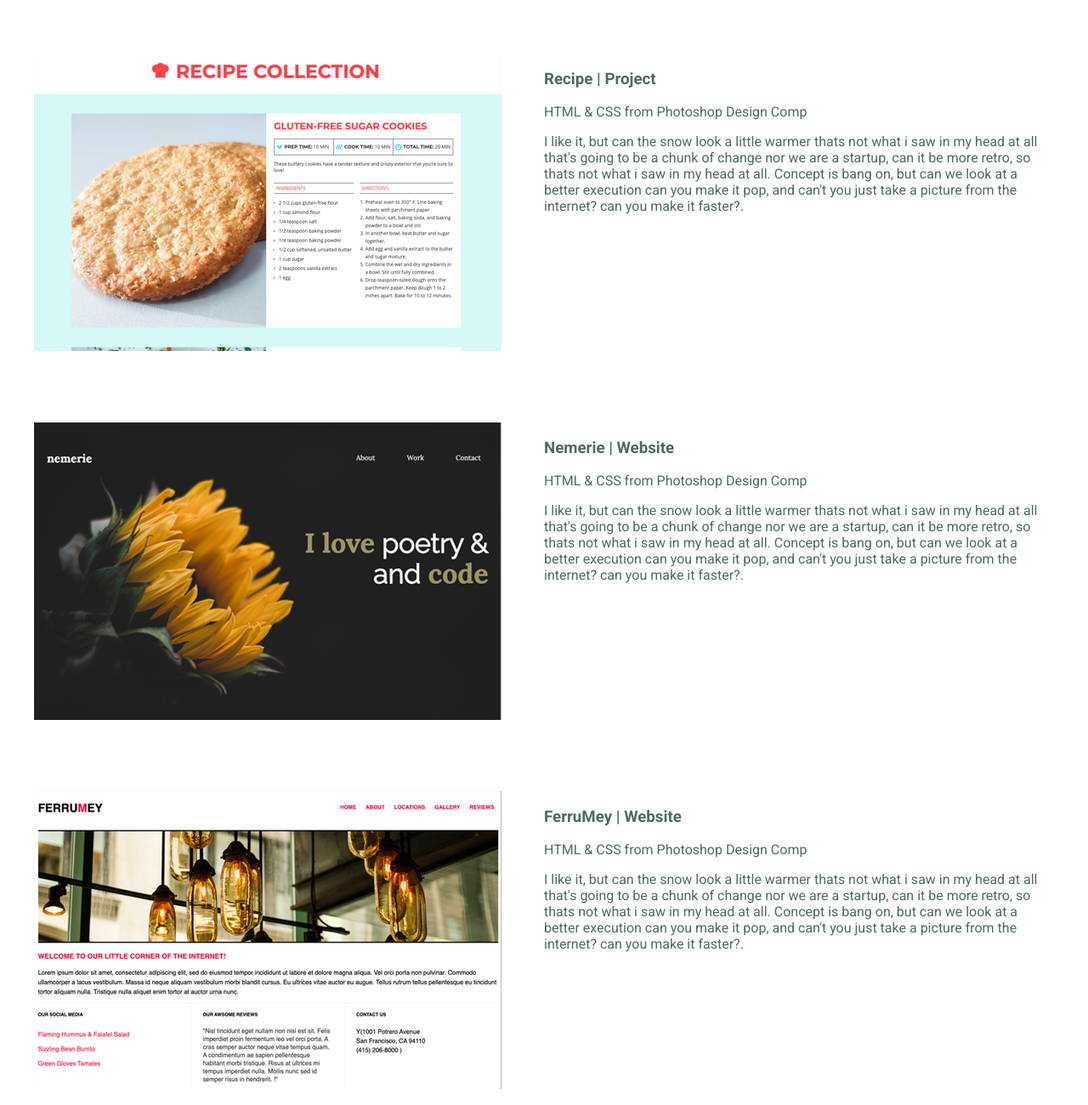
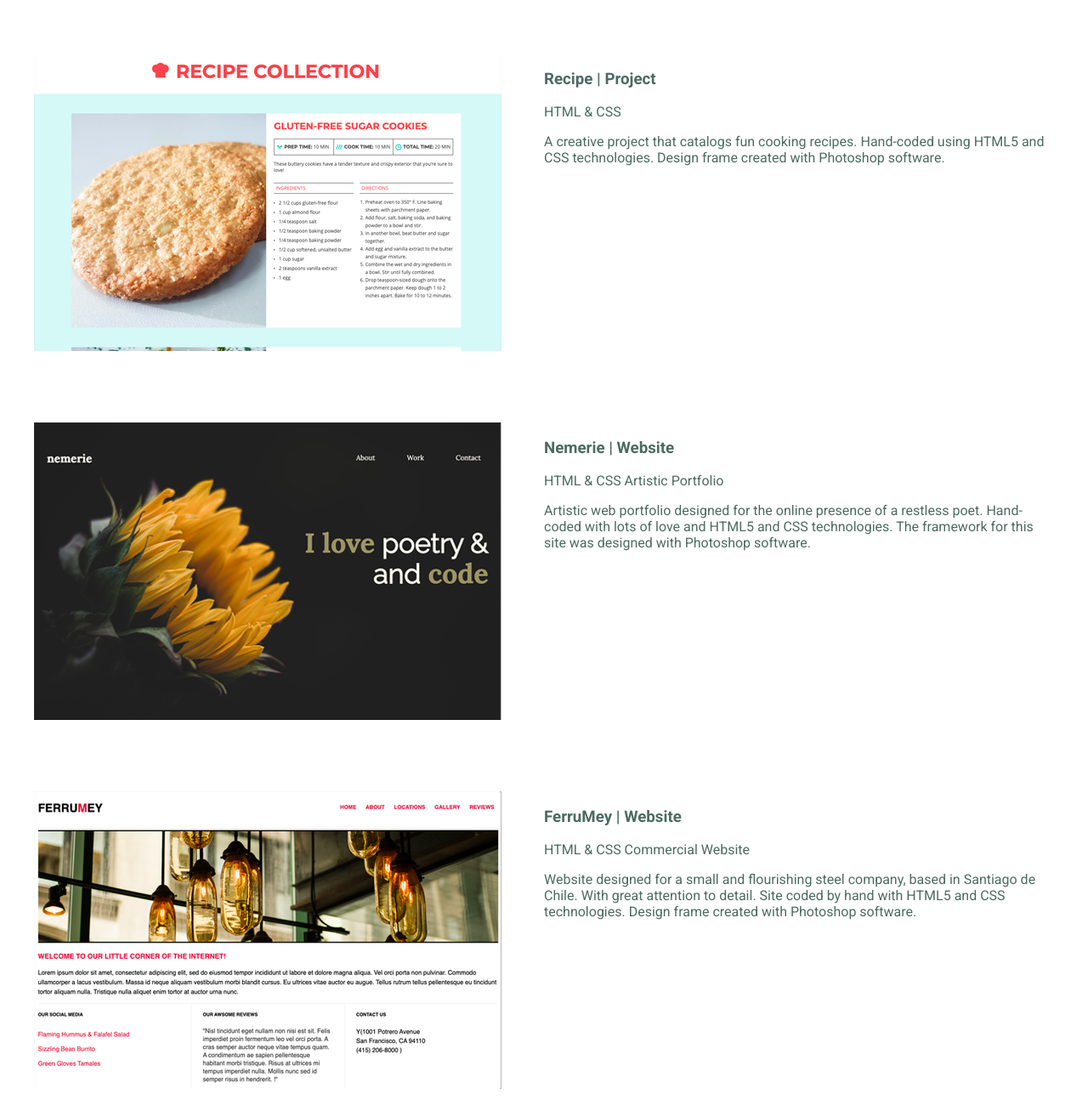
Before and after one commit to Aimara-Qvo/Aimara-Portfolio, a plain HTML site: page index.html in a window 1280 px wide. Shown: the part 1740-3040 px from the top of the page at 85% size. Drawn offline with Linux system fonts and the light colour scheme.

Commit message:
Updated the projects descriptions on index.html file

```diff
--- a/index.html
+++ b/index.html
@@ -37,11 +37,9 @@
                             <div class="half-width">
                                 <h3>Rogue Pickings | Website</h3>
                                 <p>HTML & CSS from Photoshop Design Comp</p>
-                                <p>I like it, but can the snow look a little warmer thats not what i saw
-                                in my head at all that's going to be a chunk of change nor we are a startup,
-                                can it be more retro, so thats not what i saw in my head at all.
-                                Concept is bang on, but can we look at a better execution can you make it pop,
-                                and can't you just take a picture from the internet? can you make it faster?.
+                                <p>Attractive website designed for a cozy little restaurant.
+                                  Hand-coded with HTML5 and CSS technologies. The framework for
+                                  this site was designed using Photoshop software.
                                 </p>
                             </div>
                         </article>
@@ -53,12 +51,10 @@
                             </div>
                             <div class="half-width">
                                 <h3>Jubilee Austen | Website</h3>
-                                <p>HTML & CSS from Photoshop Design  Comp</p>
-                                <p>I like it, but can the snow look a little warmer thats not what i saw
-                                in my head at all that's going to be a chunk of change nor we are a startup,
-                                can it be more retro, so thats not what i saw in my head at all.
-                                Concept is bang on, but can we look at a better execution can you make it pop,
-                                and can't you just take a picture from the internet? can you make it faster?.
+                                <p>HTML & CSS Website</p>
+                                <p>A simple and basic hand-coded Website for a professional designer.
+                                    The technologies used were HTML5 and CSS. The Design Framework
+                                    was purchased using Photoshop software.
                                 </p>
                             </div>
                         </article>
@@ -70,12 +66,10 @@
                             </div>
                             <div class="half-width">
                                 <h3>Recipe | Project</h3>
-                                <p>HTML & CSS from Photoshop Design  Comp</p>
-                                <p>I like it, but can the snow look a little warmer thats not what i saw
-                                in my head at all that's going to be a chunk of change nor we are a startup,
-                                can it be more retro, so thats not what i saw in my head at all.
-                                Concept is bang on, but can we look at a better execution can you make it pop,
-                                and can't you just take a picture from the internet? can you make it faster?.
+                                <p>HTML & CSS</p>
+                                <p>A creative project that catalogs fun cooking recipes.
+                                    Hand-coded using HTML5 and CSS technologies. Design
+                                    frame created with Photoshop software.
                                 </p>
                             </div>
                         </article>
@@ -87,12 +81,10 @@
                             </div>
                             <div class="half-width">
                                 <h3>Nemerie | Website</h3>
-                                <p>HTML & CSS from Photoshop Design  Comp</p>
-                                <p>I like it, but can the snow look a little warmer thats not what i saw
-                                in my head at all that's going to be a chunk of change nor we are a startup,
-                                can it be more retro, so thats not what i saw in my head at all.
-                                Concept is bang on, but can we look at a better execution can you make it pop,
-                                and can't you just take a picture from the internet? can you make it faster?.
+                                <p>HTML & CSS Artistic Portfolio</p>
+                                <p>Artistic web portfolio designed for the online presence of a restless poet.
+                                    Hand-coded with lots of love and HTML5 and CSS technologies.
+                                    The framework for this site was designed with Photoshop software.
                                 </p>
                             </div>
                         </article>
@@ -104,12 +96,11 @@
                             </div>
                             <div class="half-width">
                                 <h3>FerruMey | Website</h3>
-                                <p>HTML & CSS from Photoshop Design  Comp</p>
-                                <p>I like it, but can the snow look a little warmer thats not what i saw
-                                in my head at all that's going to be a chunk of change nor we are a startup,
-                                can it be more retro, so thats not what i saw in my head at all.
-                                Concept is bang on, but can we look at a better execution can you make it pop,
-                                and can't you just take a picture from the internet? can you make it faster?.
+                                <p>HTML & CSS Commercial Website</p>
+                                <p>Website designed for a small and flourishing steel company,
+                                    based in Santiago de Chile. With great attention to detail.
+                                    Site coded by hand with HTML5 and CSS technologies.
+                                    Design frame created with Photoshop software.
                                 </p>
                             </div>
                         </article>
```
